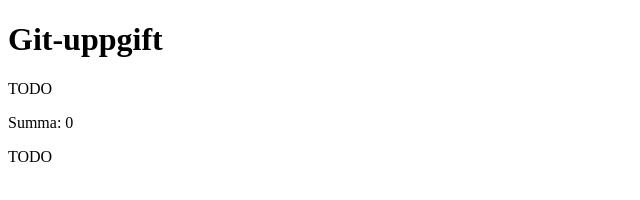
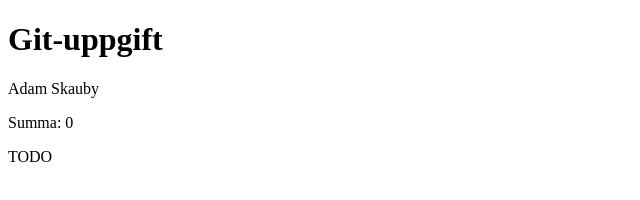
Before and after one commit to AdamSkauby/git-uppgift-examinerande, a plain HTML site: page index.html in a window 1280 px wide. Shown: the full height of the page, 0-640 px from the left. Drawn offline with Linux system fonts and the light colour scheme.

Commit message:
feat: Changed the first function, so that it returns my name

```diff
--- a/index.html
+++ b/index.html
@@ -10,9 +10,8 @@
   <p id="summa"></p>
   <p id="status"></p>
   <script>
-    // TODO 1: Returnera ditt eget namn (just nu returneras "TODO").
     function hamtaNamn() {
-      return "TODO";
+      return "Adam Skauby";
     }
 
     // TODO 2: Returnera summan av a och b (just nu returneras alltid 0).
```
